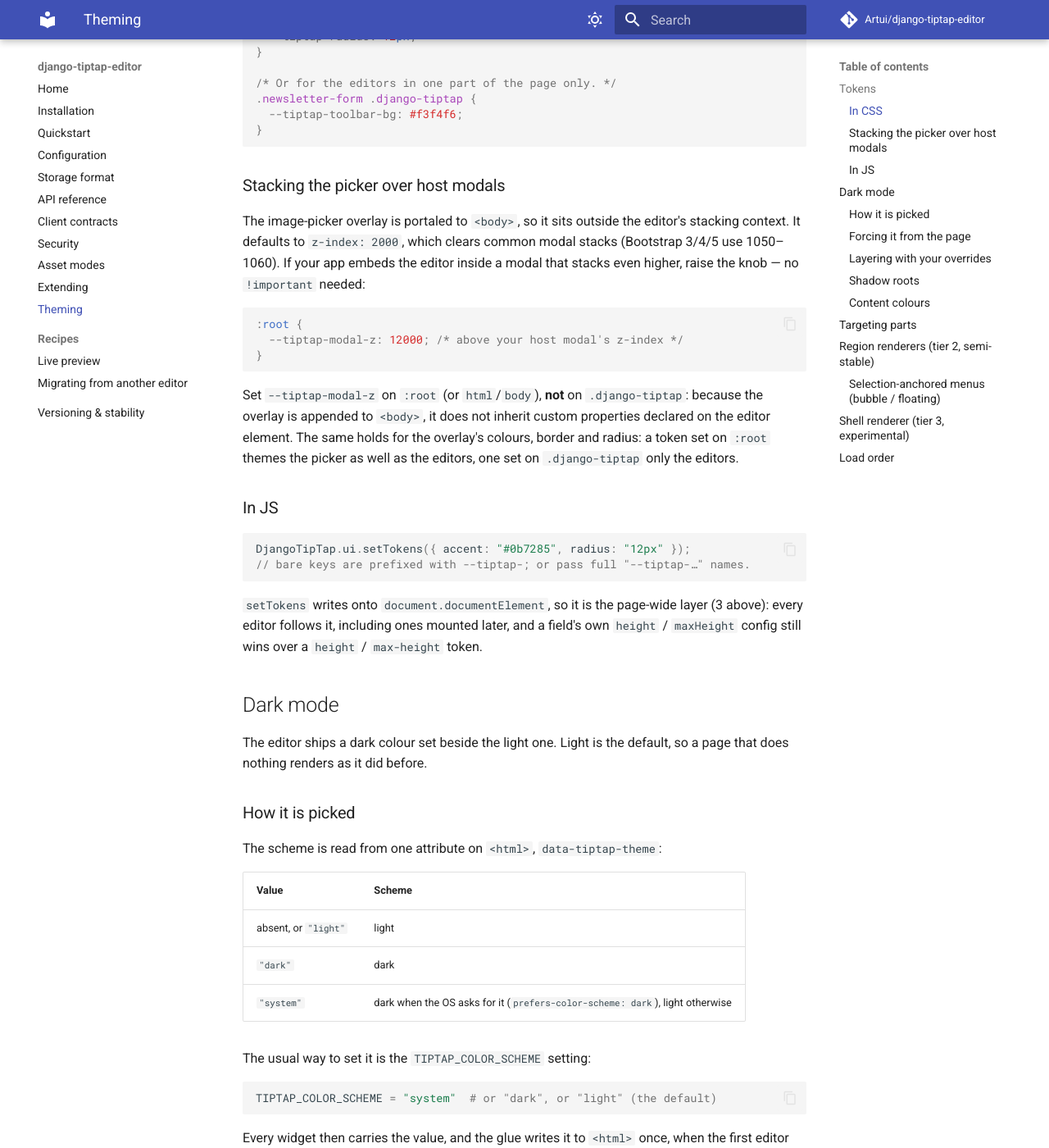
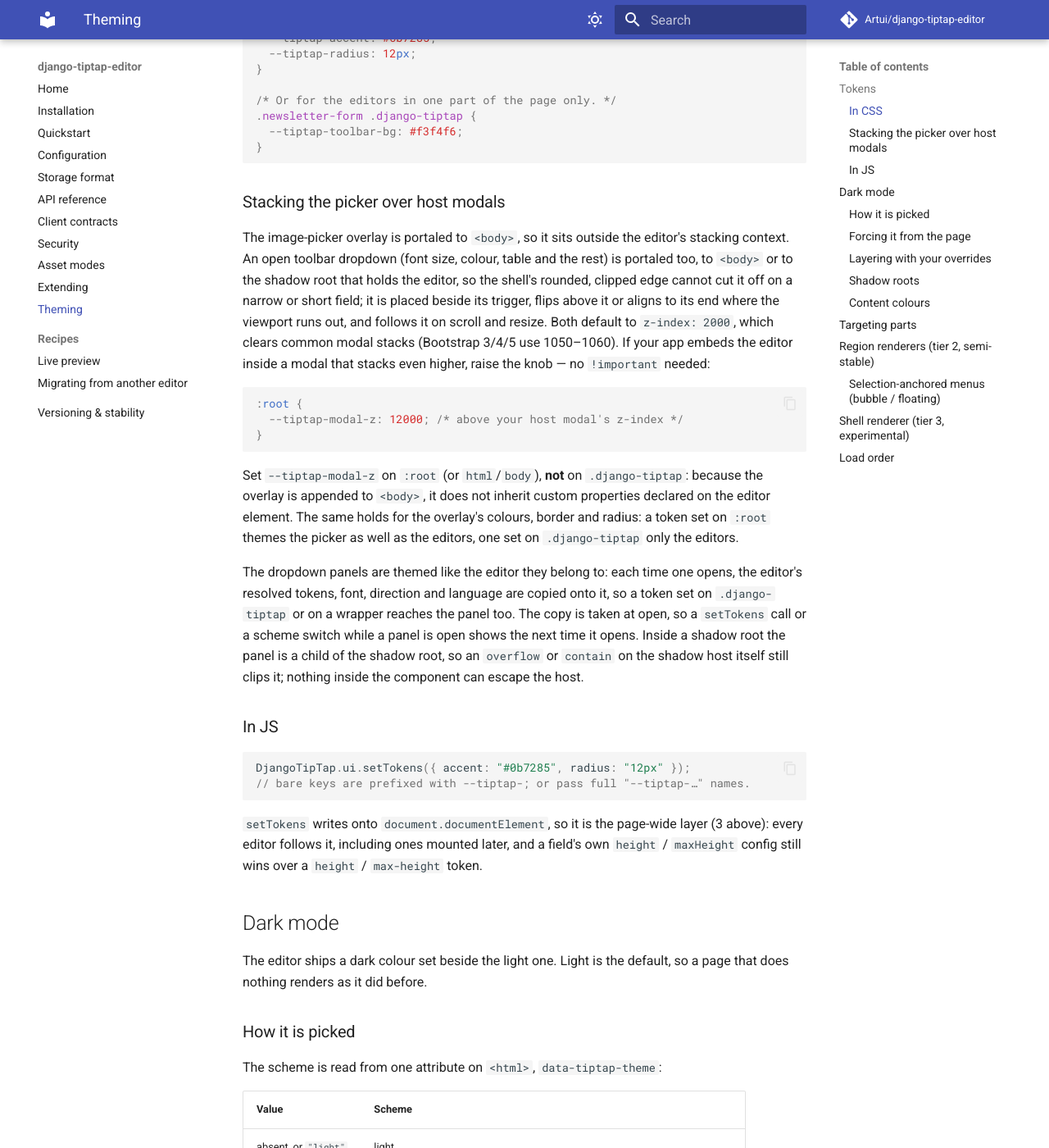
Before and after one commit to Artui/django-tiptap-editor, an MkDocs documentation site: the page built from docs/theming.md, in a window 1280 px wide and 1400 px high, scrolled down 2332 px. Shown: the whole window at 82% size. Built offline with MkDocs 1.6.1 and Material for MkDocs 9.7.7, drawn with Linux system fonts in a browser that asks for light colours; comment, search, counter and statistics services are not loaded; some of the changed text lies outside the part shown.

Commit message:
Document the portaled dropdown panel and guard its theme forwarding
theming.md: --tiptap-modal-z also stacks the open dropdown panels, the
panel takes the editor's tokens at open, and a shadow host's own overflow
or contain still clips it. The no-default test now covers an open panel,
and TOKEN_NAMES is checked against the stylesheet's declared defaults.

Co-Authored-By: Claude Opus 5.5 <noreply@anthropic.com>

````diff
--- a/docs/theming.md
+++ b/docs/theming.md
@@ -35,7 +35,7 @@ custom properties. Set them in CSS or via JS; near-zero churn risk across minor
 | `--tiptap-shadow-color` | Shadow of the dropdown panels and the floating menus |
 | `--tiptap-modal-shadow-color` / `--tiptap-overlay-bg` | Image-picker modal shadow and the overlay behind it |
 | `--tiptap-color-scheme` | `color-scheme` of the shell and the picker modal, so the source textarea, the colour input and the focus ring follow the scheme (light default: unset, so they inherit the page's) |
-| `--tiptap-modal-z` | Image-picker overlay `z-index` (default `2000`) |
+| `--tiptap-modal-z` | `z-index` of the image-picker overlay and the open dropdown panels (default `2000`) |
 
 The defaults are declared on the document root with zero specificity
 (`:where(:root, :host)`), and every editor inherits them. So a token set anywhere above an
@@ -71,9 +71,13 @@ the host element, so a token set on the document's `:root` (including with
 ### Stacking the picker over host modals
 
 The image-picker overlay is portaled to `<body>`, so it sits outside the editor's
-stacking context. It defaults to `z-index: 2000`, which clears common modal stacks
-(Bootstrap 3/4/5 use 1050–1060). If your app embeds the editor inside a modal that
-stacks even higher, raise the knob — no `!important` needed:
+stacking context. An open toolbar dropdown (font size, colour, table and the rest) is
+portaled too, to `<body>` or to the shadow root that holds the editor, so the shell's
+rounded, clipped edge cannot cut it off on a narrow or short field; it is placed beside
+its trigger, flips above it or aligns to its end where the viewport runs out, and
+follows it on scroll and resize. Both default to `z-index: 2000`, which clears common
+modal stacks (Bootstrap 3/4/5 use 1050–1060). If your app embeds the editor inside a
+modal that stacks even higher, raise the knob — no `!important` needed:
 
 ```css
 :root {
@@ -86,6 +90,14 @@ because the overlay is appended to `<body>`, it does not inherit custom properti
 declared on the editor element. The same holds for the overlay's colours, border and
 radius: a token set on `:root` themes the picker as well as the editors, one set on
 `.django-tiptap` only the editors.
+
+The dropdown panels are themed like the editor they belong to: each time one opens,
+the editor's resolved tokens, font, direction and language are copied onto it, so a
+token set on `.django-tiptap` or on a wrapper reaches the panel too. The copy is taken
+at open, so a `setTokens` call or a scheme switch while a panel is open shows the next
+time it opens. Inside a shadow root the panel is a child of the shadow root, so an
+`overflow` or `contain` on the shadow host itself still clips it; nothing inside the
+component can escape the host.
 
 ### In JS
 
````
Also changed, not shown: CHANGELOG.md (+13 -0 lines), 2 other files.
